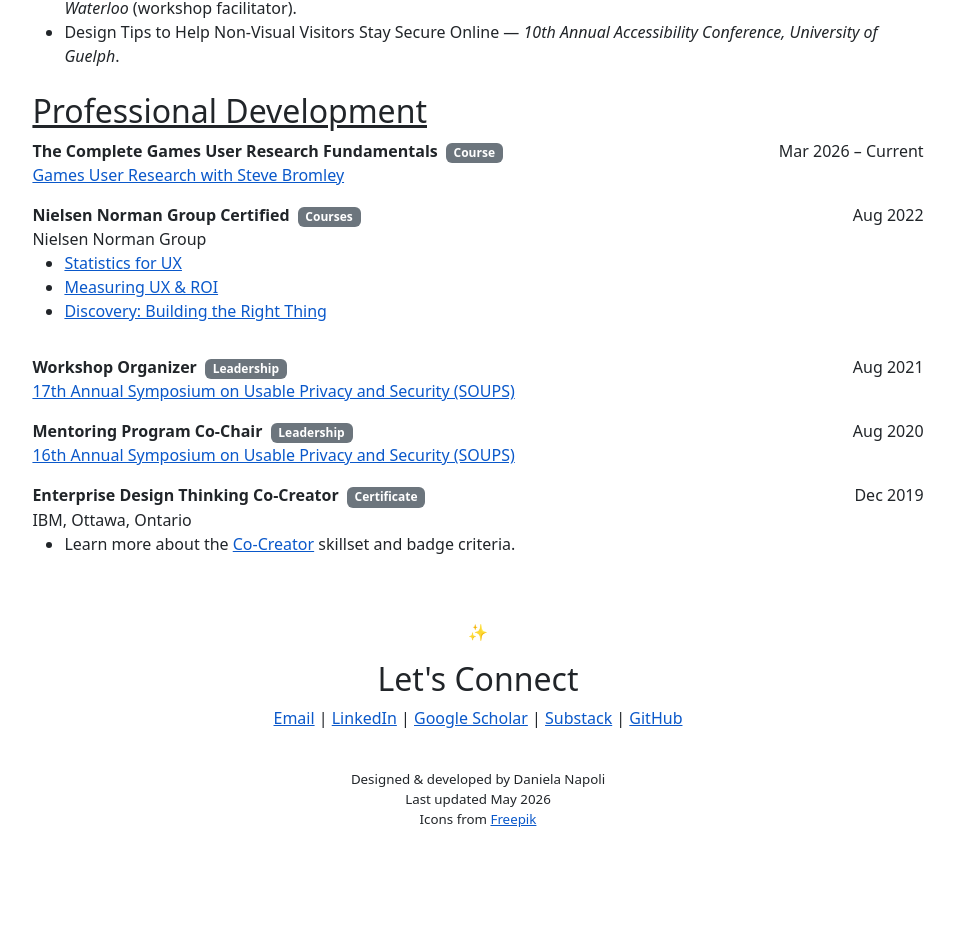
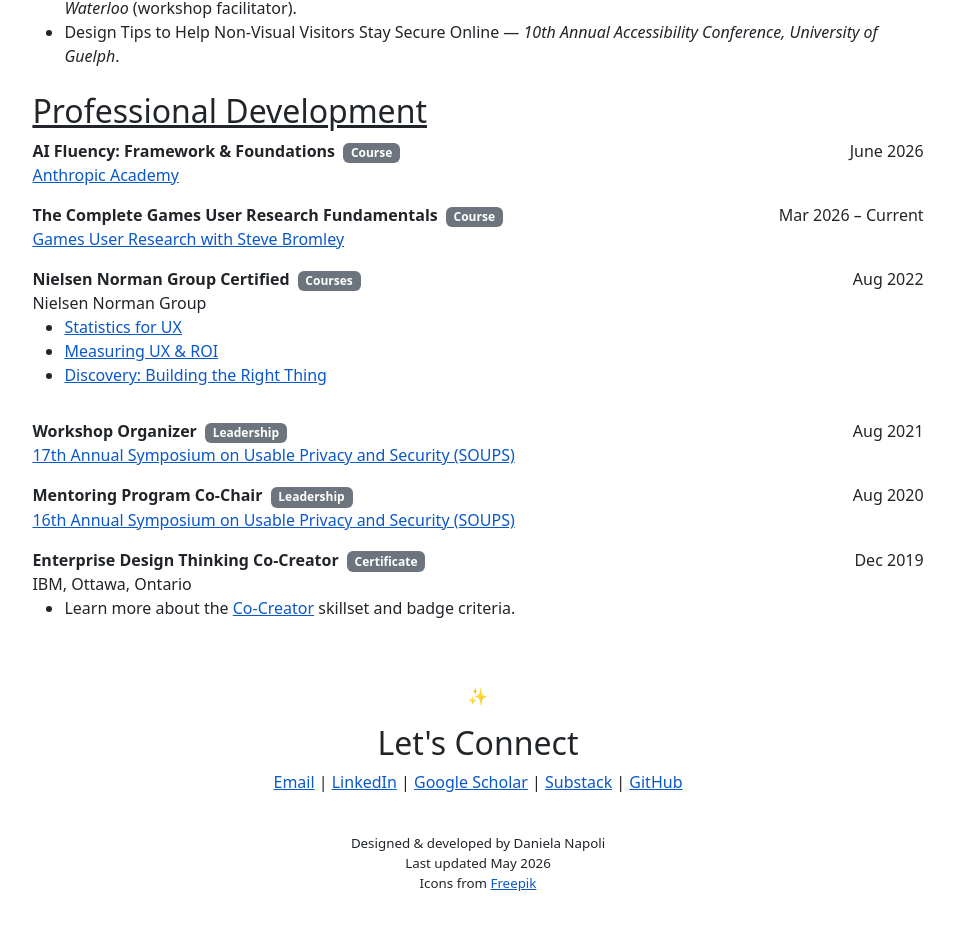
Before and after one commit to danielanapoli/danielanapoli.github.io, a Next.js app: page /resume in a window 1280 px wide. Shown: the part 2910-3840 px from the top of the page, without its empty margins (162-1117 px from the left). Before the commit the page ends 3776 px from the top, so only its background shows below. Built offline with nearby package versions, Linux system fonts and the light colour scheme.

Commit message:
New professional development entry

```diff
--- a/src/app/resume/page.js
+++ b/src/app/resume/page.js
@@ -180,6 +180,14 @@
               <h2 className='underlined-heading'>Professional Development</h2>
 
               <ResumeEntry
+                title='AI Fluency: Framework & Foundations'
+                badge='Course'
+                dateRange='June 2026'
+                organization='Anthropic Academy'
+                organizationHref='https://anthropic.skilljar.com/ai-fluency-framework-foundations'
+              />
+
+              <ResumeEntry
                 title='The Complete Games User Research Fundamentals'
                 badge='Course'
                 dateRange='Mar 2026 – Current'
```
